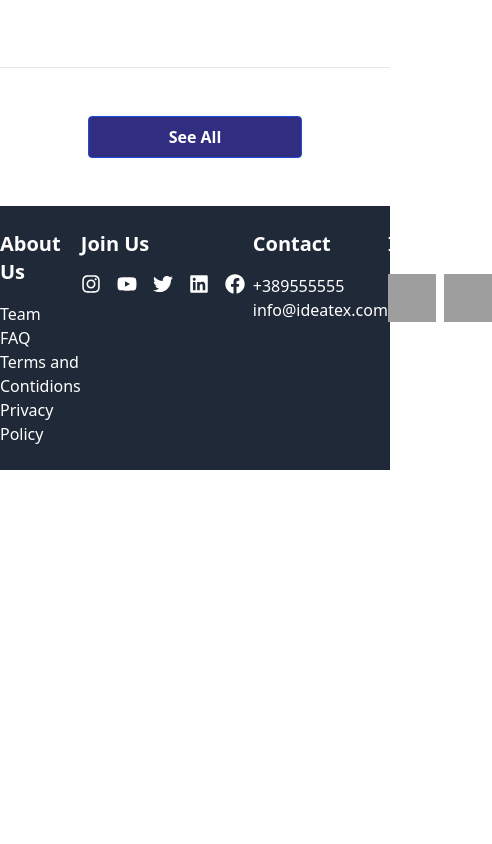
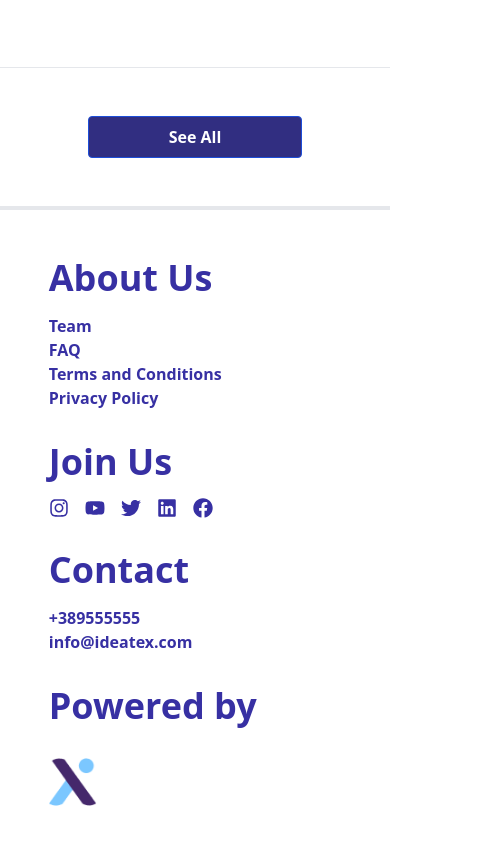
Before and after one commit to JovanTanchevski/IdeateX, a React (Create React App) app: page / in a window 390 px wide. Shown: the part 3926-4770 px from the top of the page, 492 px wide, since content can reach past the window. Before the commit the page ends 4396 px from the top, so only its background shows below. Built offline with nearby package versions, Linux system fonts and the light colour scheme; data requests are answered from the project's data file; grey boxes are pictures that could not be loaded.

Commit message:
Implementing of the footer for mobile and tablet breakpoint

```diff
--- a/src/components/Footer/Footer.jsx
+++ b/src/components/Footer/Footer.jsx
@@ -1,5 +1,4 @@
 import React from 'react';
-
 import {
   AboutUsFooterData,
   ContactUsFooterData,
@@ -7,21 +6,25 @@ import {
   RenderSocialLinks,
   SocialMediaIconsListData,
 } from './FooterLinks';
-
+import footerLogoImage from '../../images/IdeateXLogo.png';
 const Footer = () => {
+  const ImageFooterSection = () => {
+    return (
+      <div className="grid w-3/4 grid-cols-1  gap-4 sm:w-full">
+        <h2 className="text-4xl sm:text-2xl font-bold mb-4">Powered by</h2>
+        <div>
+          <img src={footerLogoImage} alt="img" className="w-12 h-12 mr-2" />
+        </div>
+      </div>
+    );
+  };
   return (
-    <footer className="bg-gray-800 text-white py-6">
-      <div className="container mx-auto flex justify-between">
+    <footer className="py-12 text-indigo-800 border-t-4">
+      <div className="place-items-center sm:place-items-start container mx-auto grid grid-cols-1 gap-8 md:grid-cols-2 lg:grid-cols-4 lg:justify-between ">
         <RenderFooterDiv title="About Us" arr={AboutUsFooterData} />
         <RenderSocialLinks title="Join Us" arr={SocialMediaIconsListData} />
         <RenderFooterDiv title="Contact" arr={ContactUsFooterData} />
-        <div className="flex-1">
-          <h2 className="text-xl font-semibold mb-4">Images</h2>
-          <div className="flex">
-            <img src="image1.jpg" alt="Image 1" className="w-12 h-12 mr-2" />
-            <img src="image2.jpg" alt="Image 2" className="w-12 h-12" />
-          </div>
-        </div>
+        <ImageFooterSection />
       </div>
     </footer>
   );
--- a/src/components/Footer/FooterLinks.js
+++ b/src/components/Footer/FooterLinks.js
@@ -17,7 +17,7 @@ export const AboutUsFooterData = [
     linkTo: '/',
   },
   {
-    name: 'Terms and Contidions',
+    name: 'Terms and Conditions',
     linkTo: '/',
   },
   {
@@ -59,15 +59,19 @@ export const SocialMediaIconsListData = [
 ];
 export const RenderFooterDiv = ({ title, arr }) => {
   return (
-    <div className="flex-1">
-      <h2 className="text-xl font-semibold mb-4">{title}</h2>
+    <div className="grid w-3/4 grid-cols-1 gap-4 sm:w-full">
+      <div className="col-span-1">
+        <h2 className="text-4xl sm:text-2xl font-bold mb-4">{title}</h2>
         <ul>
           {arr &&
             arr.length > 0 &&
             arr.map((item) => {
               return (
                 <li key={item.name}>
-                <Link to={item.linkTo} className="hover:text-xl transition">
+                  <Link
+                    to={item.linkTo}
+                    className="hover:border-b-2  transition font-semibold"
+                  >
                     {item.name}
                   </Link>
                 </li>
@@ -75,12 +79,15 @@ export const RenderFooterDiv = ({ title, arr }) => {
             })}
         </ul>
       </div>
+    </div>
   );
 };
+
 export const RenderSocialLinks = ({ arr, title }) => {
   return (
-    <div className="flex-1">
-      <h2 className="text-xl font-semibold mb-4">{title}</h2>
+    <div className="grid w-3/4 grid-cols-1 md:grid-cols-2 lg:grid-cols-3 gap-4 sm:w-full">
+      <div className="col-span-1">
+        <h2 className="text-4xl sm:text-2xl font-bold mb-4">{title}</h2>
         <div className="flex space-x-2">
           {arr &&
             arr.length > 0 &&
@@ -98,5 +105,6 @@ export const RenderSocialLinks = ({ arr, title }) => {
             })}
         </div>
       </div>
+    </div>
   );
 };
```
Lines whose indentation alone changed are shown as unchanged.
